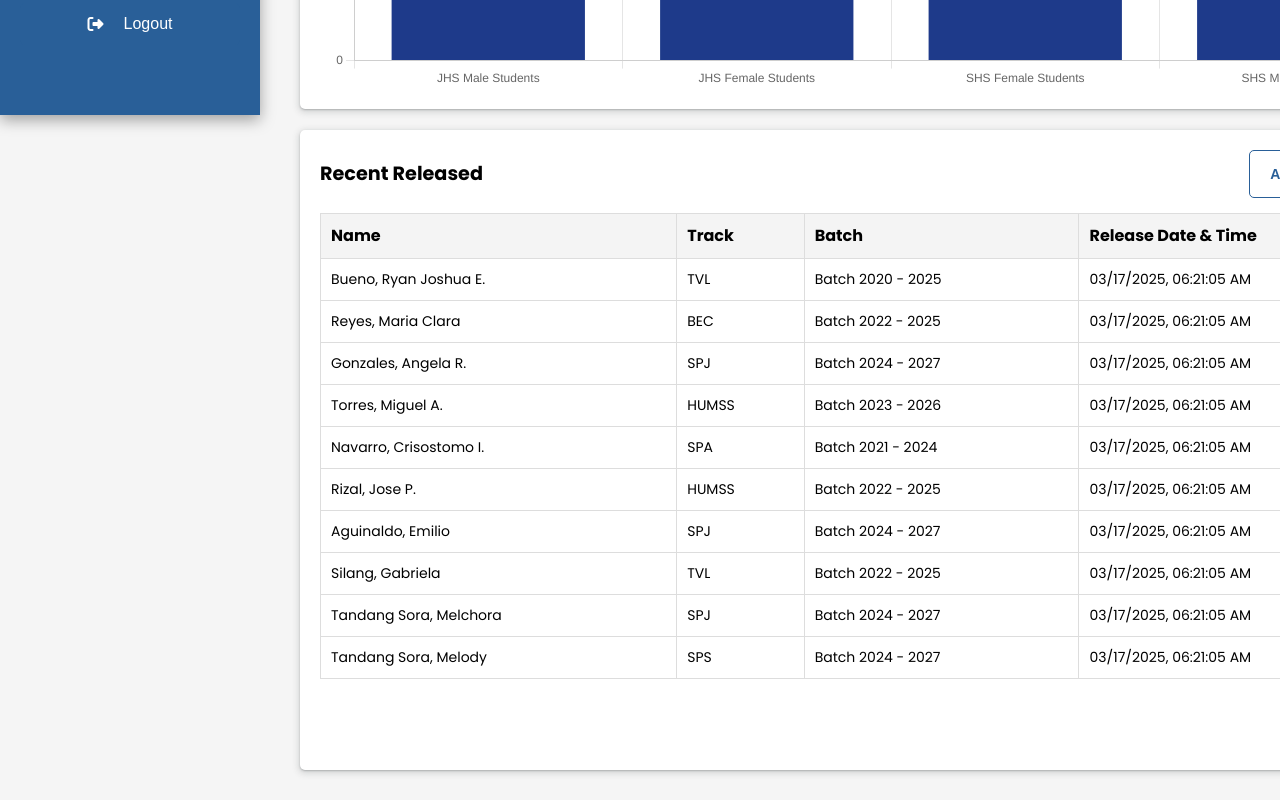
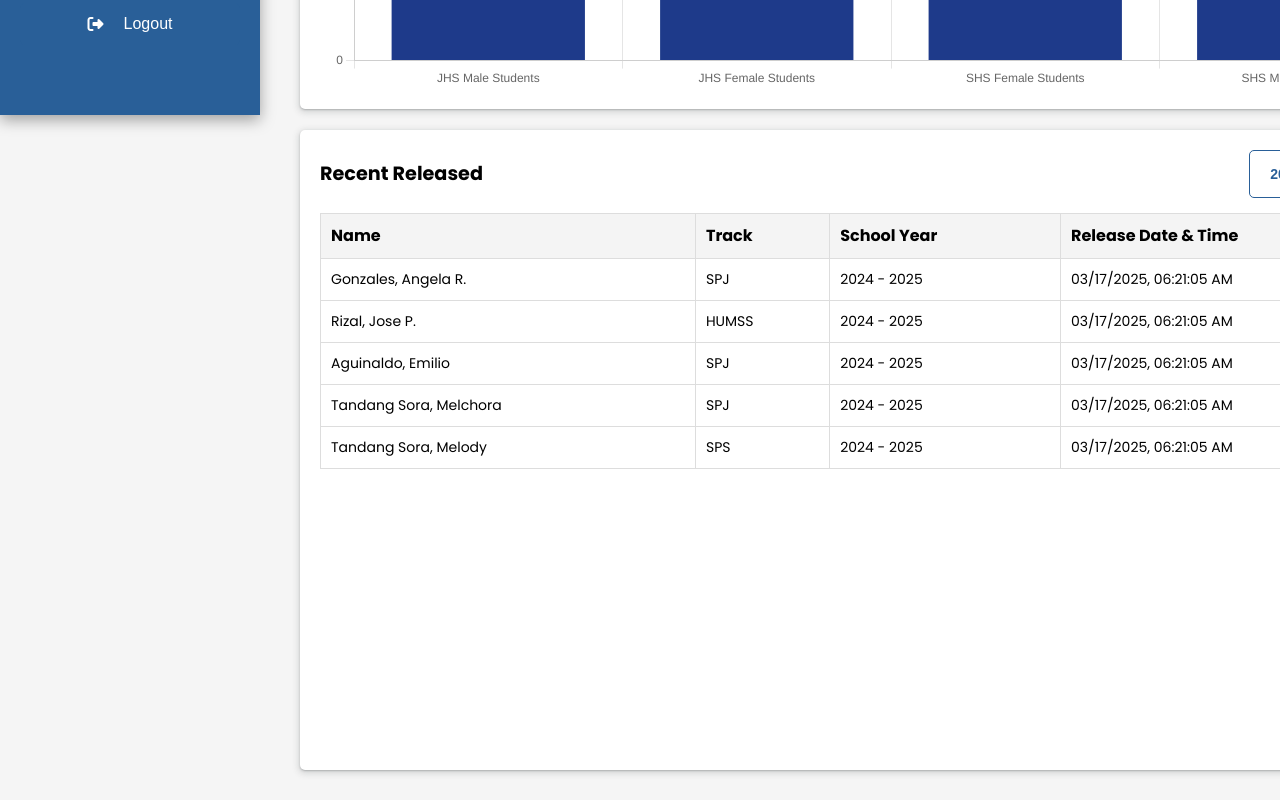
Before and after one commit to meljuuu/acadbase, a Vue app: page /dashboard in a window 1280 px wide. Shown: the part 725-1525 px from the top of the page. Built offline with nearby package versions, Linux system fonts and the light colour scheme.

Commit message:
batch-sy, not-applicable, approved-revised-review,

```diff
--- a/src/components/Dropdown.vue
+++ b/src/components/Dropdown.vue
@@ -1,6 +1,5 @@
 <template>
   <div class="dropdown-container">
-    <!-- DD Curriculum -->
     <select
       v-if="showCurriculum"
       v-model="selectedCurriculum"
@@ -13,7 +12,6 @@
       </option>
     </select>
 
-    <!-- DD Year-->
     <select
       v-if="showYear"
       v-model="selectedYear"
@@ -78,8 +76,15 @@ const props = defineProps({
   showType: { type: Boolean, default: false },
 });
 
-const curriculums = ["JHS Grade 10", "SHS Grade 11", "SHS Grade 12"];
-const years = ["2023", "2024", "2025"];
+const curriculums = [
+  "JHS Grade 7",
+  "JHS Grade 8",
+  "JHS Grade 9",
+  "JHS Grade 10",
+  "SHS Grade 11",
+  "SHS Grade 12"
+];
+const years = ["2024 - 2025", "2023 - 2024", "2022 - 2023"];
 const batchs = ["All", "S.Y 2020 - 2021", "S.Y 2021 - 2022", "S.Y 2022 - 2023", "S.Y 2023 - 2024", "S.Y 2024 - 2025"];
 const tracks = ["All", "TVL - IEM", "HUMSS", "SPJ", "SPA", "BEC"];
 const types = [".csv", ".pdf"];
--- a/src/views/Dashboard.vue
+++ b/src/views/Dashboard.vue
@@ -54,8 +54,8 @@
               <div class="filter-container-recent-added">
                 <select v-model="selectedSYRecentAdded" id="recentAddedFilter">
                   <option value="">All</option>
-                  <option v-for="batch in uniqueSYsRecentAdded" :key="batch" :value="batch">
-                    {{ batch }}
+                  <option v-for="school_year in uniqueSYsRecentAdded" :key="school_year" :value="school_year">
+                    {{ school_year }}
                   </option>
                 </select>
               </div>
@@ -83,7 +83,7 @@
             <div class="filter-container">
               <select v-model="selectedSY" id="syFilter">
                 <option value="">All</option>
-                <option v-for="batch in uniqueSYs" :key="batch" :value="batch">{{ batch }}</option>
+                <option v-for="school_year in uniqueSYs" :key="school_year" :value="school_year">{{ school_year }}</option>
               </select>
             </div>
           </div>
@@ -94,7 +94,7 @@
                 <!-- <th>#</th> -->
                 <th>Name</th>
                 <th>Track</th>
-                <th>Batch</th>
+                <th>School Year</th>
                 <th>Release Date & Time</th>
 
               </tr>
@@ -104,7 +104,7 @@
                 <!-- <td>{{ index + 1 }}</td> -->
                 <td>{{ student.name }}</td>
                 <td>{{ student.track }}</td>
-                <td>{{ student.batch }}</td>
+                <td>{{ student.school_year }}</td>
                 <td>{{ formatDate(student.releaseDate) }}</td>
 
               </tr>
@@ -169,38 +169,53 @@ export default {
   },
   data() {
     return {
-      selectedCurriculum: "JHS Grade 10",
-      selectedSY: "",
+      selectedCurriculum: "JHS Grade 7",
+      selectedSY: "2024 - 2025",
       currentPage: 1,
       itemsPerPage: 10,
-      selectedSYRecentAdded: "",
+      selectedSYRecentAdded: "2024 - 2025",
       studentsRecentAdded: [
-        { name: "John Doe", track: "TVL-ICT", batch: "2024", level: "SHS" },
-        { name: "Jane Smith", track: "HUMSS", batch: "2023", level: "SHS" },
-        { name: "Michael Johnson", track: "SPJ", batch: "2025", level: "SHS" },
-        { name: "Emily Davis", track: "BEC", batch: "2024", level: "JHS" },
-        { name: "Daniel Martinez", track: "TVL-HE", batch: "2026", level: "SHS" },
-        { name: "Sophia Garcia", track: "SPA", batch: "2025", level: "SHS" },
-        { name: "Christopher Wilson", track: "STEM", batch: "2024", level: "SHS" },
-        { name: "Olivia Brown", track: "ABM", batch: "2026", level: "SHS" },
-        { name: "Matthew Taylor", track: "BEC", batch: "2027", level: "JHS" },
-        { name: "Isabella Anderson", track: "GAS", batch: "2026", level: "SHS" }
+        { name: "John Doe", track: "TVL-ICT", school_year: "2023 - 2024", level: "SHS" },
+        { name: "Jane Smith", track: "HUMSS", school_year: "2023 - 2024", level: "SHS" },
+        { name: "Michael Johnson", track: "SPJ", school_year: "2024 - 2025", level: "SHS" },
+        { name: "Emily Davis", track: "BEC", school_year: "2024 - 2025", level: "JHS" },
+        { name: "Daniel Martinez", track: "TVL-HE", school_year: "2025 - 2026", level: "SHS" },
+        { name: "Sophia Garcia", track: "SPA", school_year: "2024 - 2025", level: "SHS" },
+        { name: "Christopher Wilson", track: "STEM", school_year: "2023 - 2024", level: "SHS" },
+        { name: "Olivia Brown", track: "ABM", school_year: "2022 - 2023", level: "SHS" },
+        { name: "Matthew Taylor", track: "BEC", school_year: "2021 - 2022", level: "JHS" },
+        { name: "Isabella Anderson", track: "GAS", school_year: "2021 - 2022", level: "SHS" }
       ],
       students: [
-        { lrn: "202110048", name: "Bueno, Ryan Joshua E.", track: "TVL", batch: "Batch 2020 - 2025", curriculum: "Senior High School", processor: "Galileo Galilei", status: "Released", releaseDate: new Date() },
-        { lrn: "202110050", name: "Reyes, Maria Clara", track: "BEC", batch: "Batch 2022 - 2025", curriculum: "JHS Grade 10", processor: "Albert Einstein", status: "Released", releaseDate: new Date() },
-        { lrn: "202110052", name: "Gonzales, Angela R.", track: "SPJ", batch: "Batch 2024 - 2027", curriculum: "SHS Grade 11", processor: "Marie Curie", status: "Released", releaseDate: new Date() },
-        { lrn: "202110054", name: "Torres, Miguel A.", track: "HUMSS", batch: "Batch 2023 - 2026", curriculum: "SHS Grade 12", processor: "Isaac Newton", status: "Released", releaseDate: new Date() },
-        { lrn: "202110056", name: "Navarro, Crisostomo I.", track: "SPA", batch: "Batch 2021 - 2024", curriculum: "Senior High School", processor: "Nikola Tesla", status: "Released", releaseDate: new Date() },
-        { lrn: "202110058", name: "Rizal, Jose P.", track: "HUMSS", batch: "Batch 2022 - 2025", curriculum: "Senior High School", processor: "Galileo Galilei", status: "Released", releaseDate: new Date() },
-        { lrn: "202110061", name: "Aguinaldo, Emilio", track: "SPJ", batch: "Batch 2024 - 2027", curriculum: "Senior High School", processor: "Nikola Tesla", status: "Released", releaseDate: new Date() },
-        { lrn: "202110064", name: "Silang, Gabriela", track: "TVL", batch: "Batch 2022 - 2025", curriculum: "JHS Grade 10", processor: "Isaac Newton", status: "Released", releaseDate: new Date() },
-        { lrn: "202110066", name: "Tandang Sora, Melchora", track: "SPJ", batch: "Batch 2024 - 2027", curriculum: "Senior High School", processor: "Nikola Tesla", status: "Released", releaseDate: new Date() },
-        { lrn: "202110067", name: "Tandang Sora, Melody", track: "SPS", batch: "Batch 2024 - 2027", curriculum: "Senior High School", processor: "Nikola Tesla", status: "Released", releaseDate: new Date() },
+        { lrn: "202110048", name: "Bueno, Ryan Joshua E.", track: "TVL", school_year: "2020 - 2021", curriculum: "Senior High School", processor: "Galileo Galilei", status: "Released", releaseDate: new Date() },
+        { lrn: "202110050", name: "Reyes, Maria Clara", track: "BEC", school_year: "2022 - 2023", curriculum: "JHS Grade 10", processor: "Albert Einstein", status: "Released", releaseDate: new Date() },
+        { lrn: "202110052", name: "Gonzales, Angela R.", track: "SPJ", school_year: "2024 - 2025", curriculum: "SHS Grade 11", processor: "Marie Curie", status: "Released", releaseDate: new Date() },
+        { lrn: "202110054", name: "Torres, Miguel A.", track: "HUMSS", school_year: "2025 - 2026", curriculum: "SHS Grade 12", processor: "Isaac Newton", status: "Released", releaseDate: new Date() },
+        { lrn: "202110056", name: "Navarro, Crisostomo I.", track: "SPA", school_year: "2021 - 2022", curriculum: "Senior High School", processor: "Nikola Tesla", status: "Released", releaseDate: new Date() },
+        { lrn: "202110058", name: "Rizal, Jose P.", track: "HUMSS", school_year: "2024 - 2025", curriculum: "Senior High School", processor: "Galileo Galilei", status: "Released", releaseDate: new Date() },
+        { lrn: "202110061", name: "Aguinaldo, Emilio", track: "SPJ", school_year: "2024 - 2025", curriculum: "Senior High School", processor: "Nikola Tesla", status: "Released", releaseDate: new Date() },
+        { lrn: "202110064", name: "Silang, Gabriela", track: "TVL", school_year: "2022 - 2023", curriculum: "JHS Grade 10", processor: "Isaac Newton", status: "Released", releaseDate: new Date() },
+        { lrn: "202110066", name: "Tandang Sora, Melchora", track: "SPJ", school_year: "2024 - 2025", curriculum: "Senior High School", processor: "Nikola Tesla", status: "Released", releaseDate: new Date() },
+        { lrn: "202110067", name: "Tandang Sora, Melody", track: "SPS", school_year: "2024 - 2025", curriculum: "Senior High School", processor: "Nikola Tesla", status: "Released", releaseDate: new Date() },
       ],
       selectedCurriculum: null,
       selectedYear: null,
       studentStats: {
+        "JHS Grade 7": [
+          { label: "SPJ Students", count: 300 },
+          { label: "BEC Students", count: 300 },
+          { label: "SPA Students", count: 300 },
+        ],
+        "JHS Grade 8": [
+          { label: "SPJ Students", count: 300 },
+          { label: "BEC Students", count: 300 },
+          { label: "SPA Students", count: 300 },
+        ],
+        "JHS Grade 9": [
+          { label: "SPJ Students", count: 300 },
+          { label: "BEC Students", count: 300 },
+          { label: "SPA Students", count: 300 },
+        ],
         "JHS Grade 10": [
           { label: "SPJ Students", count: 300 },
           { label: "BEC Students", count: 300 },
@@ -215,7 +230,8 @@ export default {
           { label: "TVL - IEM Grade 12 Students", count: 300 },
         ],
       },
-      selectedYearDocs: "2023 - 2024",
+
+      selectedYearDocs: "2024 - 2025",
       years: ["2022 - 2023", "2023 - 2024", "2024 - 2025"],
       data: {
         "2023 - 2024": { releasedDocs: 3003, seniorHigh: 10000, juniorHigh: 10000 },
@@ -228,7 +244,7 @@ export default {
     releasedStudents() {
       let filtered = this.students;
       if (this.selectedSY) {
-        filtered = filtered.filter(student => student.batch === this.selectedSY);
+        filtered = filtered.filter(student => student.school_year === this.selectedSY);
       }
       const start = (this.currentPage - 1) * this.itemsPerPage;
       return filtered.slice(start, start + this.itemsPerPage);
@@ -237,25 +253,25 @@ export default {
         return Math.ceil(this.releasedStudents.length / this.itemsPerPage);
       },
       uniqueSYs() {
-        return [...new Set(this.students.map(student => student.batch))];
+        return [...new Set(this.students.map(student => student.school_year))];
       },
       filteredStats() {
         return this.selectedCurriculum ? this.studentStats[this.selectedCurriculum] || [] : [];
       },
-      getUniqueBatches() {
-      return [...new Set(this.students.map(student => student.batch))];
+      getUniqueschool_yeares() {
+      return [...new Set(this.students.map(student => student.school_year))];
       },
       filteredStudents() {
         return this.selectedSY
-          ? this.students.filter(student => student.batch === this.selectedSY)
+          ? this.students.filter(student => student.school_year === this.selectedSY)
           : this.students;
       },
       uniqueSYsRecentAdded() {
-        return [...new Set(this.studentsRecentAdded.map(student => student.batch))];
+        return [...new Set(this.studentsRecentAdded.map(student => student.school_year))];
       },
       filteredRecentAddedStudents() {
         return this.selectedSYRecentAdded
-          ? this.studentsRecentAdded.filter(student => student.batch === this.selectedSYRecentAdded)
+          ? this.studentsRecentAdded.filter(student => student.school_year === this.selectedSYRecentAdded)
           : this.studentsRecentAdded;
       },
       filteredData() {
--- a/src/views/History.vue
+++ b/src/views/History.vue
@@ -109,7 +109,7 @@ export default {
           batch: "S.Y 2020 - 2021",
           curriculum: "Senior High School",
           processor: "Galileo Galilei",
-          status: "Released",
+          status: "Not-Applicable",
         },
         {
           lrn: "202110049",
@@ -118,7 +118,7 @@ export default {
           batch: "S.Y 2021 - 2022",
           curriculum: "Senior High School",
           processor: "Isaac Newton",
-          status: "Pending",
+          status: "Review",
         },
         {
           lrn: "202110050",
@@ -127,7 +127,7 @@ export default {
           batch: "S.Y 2020 - 2021",
           curriculum: "JHS Grade 10",
           processor: "Albert Einstein",
-          status: "Released",
+          status: "Not-Applicable",
         },
         {
           lrn: "202110051",
@@ -136,7 +136,7 @@ export default {
           batch: "S.Y 2022 - 2023",
           curriculum: "SHS Grade 12",
           processor: "Nikola Tesla",
-          status: "Processing",
+          status: "Revised",
         },
         {
           lrn: "202110052",
@@ -145,7 +145,7 @@ export default {
           batch: "S.Y 2023 - 2024",
           curriculum: "SHS Grade 11",
           processor: "Marie Curie",
-          status: "Released",
+          status: "Approved",
         },
         {
           lrn: "202110053",
@@ -154,7 +154,7 @@ export default {
           batch: "S.Y 2024 - 2025",
           curriculum: "Senior High School",
           processor: "Galileo Galilei",
-          status: "Pending",
+          status: "Review",
         },
         {
           lrn: "202110054",
@@ -163,7 +163,7 @@ export default {
           batch: "S.Y 2021 - 2022",
           curriculum: "SHS Grade 12",
           processor: "Isaac Newton",
-          status: "Released",
+          status: "Not-Applicable",
         },
         {
           lrn: "202110055",
@@ -172,7 +172,7 @@ export default {
           batch: "S.Y 2020 - 2021",
           curriculum: "JHS Grade 10",
           processor: "Albert Einstein",
-          status: "Processing",
+          status: "Revised",
         },
         {
           lrn: "202110056",
@@ -181,7 +181,7 @@ export default {
           batch: "S.Y 2022 - 2023",
           curriculum: "Senior High School",
           processor: "Nikola Tesla",
-          status: "Released",
+          status: "Approved",
         },
         {
           lrn: "202110057",
@@ -190,7 +190,7 @@ export default {
           batch: "S.Y 2023 - 2024",
           curriculum: "SHS Grade 11",
           processor: "Marie Curie",
-          status: "Pending",
+          status: "Review",
         },
         {
           lrn: "202110058",
@@ -199,7 +199,7 @@ export default {
           batch: "S.Y 2020 - 2021",
           curriculum: "Senior High School",
           processor: "Galileo Galilei",
-          status: "Released",
+          status: "Approved",
         },
         {
           lrn: "202110059",
@@ -208,7 +208,7 @@ export default {
           batch: "S.Y 2021 - 2022",
           curriculum: "SHS Grade 12",
           processor: "Isaac Newton",
-          status: "Processing",
+          status: "Revised",
         },
         {
           lrn: "202110060",
@@ -217,7 +217,7 @@ export default {
           batch: "S.Y 2022 - 2023",
           curriculum: "JHS Grade 10",
           processor: "Albert Einstein",
-          status: "Pending",
+          status: "Review",
         },
         {
           lrn: "202110061",
@@ -226,7 +226,7 @@ export default {
           batch: "S.Y 2023 - 2024",
           curriculum: "Senior High School",
           processor: "Nikola Tesla",
-          status: "Released",
+          status: "Approved",
         },
         {
           lrn: "202110062",
@@ -235,7 +235,7 @@ export default {
           batch: "S.Y 2024 - 2025",
           curriculum: "SHS Grade 12",
           processor: "Marie Curie",
-          status: "Pending",
+          status: "Review",
         },
         {
           lrn: "202110063",
@@ -244,7 +244,7 @@ export default {
           batch: "S.Y 2021 - 2022",
           curriculum: "Senior High School",
           processor: "Galileo Galilei",
-          status: "Processing",
+          status: "Revised",
         },
         {
           lrn: "202110064",
@@ -253,7 +253,7 @@ export default {
           batch: "S.Y 2020 - 2021",
           curriculum: "JHS Grade 10",
           processor: "Isaac Newton",
-          status: "Released",
+          status: "Approved",
         },
         {
           lrn: "202110065",
@@ -262,7 +262,7 @@ export default {
           batch: "S.Y 2022 - 2023",
           curriculum: "SHS Grade 11",
           processor: "Albert Einstein",
-          status: "Pending",
+          status: "Review",
         },
         {
           lrn: "202110066",
@@ -271,7 +271,7 @@ export default {
           batch: "S.Y 2023 - 2024",
           curriculum: "Senior High School",
           processor: "Nikola Tesla",
-          status: "Released",
+          status: "Approved",
         },
         {
           lrn: "202110067",
@@ -280,7 +280,7 @@ export default {
           batch: "S.Y 2023 - 2024",
           curriculum: "Senior High School",
           processor: "Nikola Tesla",
-          status: "Released",
+          status: "Approved",
         },
       ],
       currentPage: 1,
@@ -563,14 +563,14 @@ tr:hover {
   display: inline-block;
 }
 
-.status.released {
+.status.approved {
   background: #0c5a48;
   color: white;
   padding: 5px 20px;
   border-radius: 5px;
   font-size: 12px;
 }
-.status.pending {
+.status.review {
   background-color: #fbdf5a;
   color: white;
   padding: 5px 20px;
@@ -578,8 +578,16 @@ tr:hover {
   font-size: 12px;
 }
 
-.status.processing {
+.status.revised {
   background-color: #b32113;
+  color: white;
+  padding: 5px 20px;
+  border-radius: 5px;
+  font-size: 12px;
+}
+
+.status.not-applicable {
+  background-color: #7e7a79;
   color: white;
   padding: 5px 20px;
   border-radius: 5px;
--- a/src/views/Masterlist.vue
+++ b/src/views/Masterlist.vue
@@ -46,7 +46,7 @@
             <th>STUDENT NAME</th>
             <th>ACADEMIC TRACK</th>
             <th>CURRICULUM</th>
-            <th>S.Y. BATCH</th>
+            <th>SCHOOL YEAR</th>
             <th>STATUS</th>
           </tr>
         </thead>
@@ -127,7 +127,7 @@ export default {
           track: "TVL - IEM",
           batch: "S.Y 2020 - 2021",
           curriculum: "Senior High School",
-          status: "Released",
+          status: "Approved",
         },
         {
           lrn: "202110049",
@@ -135,7 +135,7 @@ export default {
           track: "HUMSS",
           batch: "S.Y 2021 - 2022",
           curriculum: "Senior High School",
-          status: "Pending",
+          status: "Review",
         },
         {
           lrn: "202110050",
@@ -143,7 +143,7 @@ export default {
           track: "BEC",
           batch: "S.Y 2022 - 2023",
           curriculum: "JHS Grade 10",
-          status: "Released",
+          status: "Not-Applicable",
         },
         {
           lrn: "202110051",
@@ -151,7 +151,7 @@ export default {
           track: "SPA",
           batch: "S.Y 2023 - 2024",
           curriculum: "SHS Grade 12",
-          status: "Processing",
+          status: "Revised",
         },
         {
           lrn: "202110052",
@@ -159,7 +159,7 @@ export default {
           track: "SPJ",
           batch: "S.Y 2024 - 2025",
           curriculum: "SHS Grade 11",
-          status: "Released",
+          status: "Approved",
         },
         {
           lrn: "202110053",
@@ -167,7 +167,7 @@ export default {
           track: "TVL",
           batch: "S.Y 2020 - 2021",
           curriculum: "Senior High School",
-          status: "Pending",
+          status: "Review",
         },
         {
           lrn: "202110054",
@@ -175,7 +175,7 @@ export default {
           track: "HUMSS",
           batch: "S.Y 2021 - 2022",
           curriculum: "SHS Grade 12",
-          status: "Released",
+          status: "Not-Applicable",
         },
         {
           lrn: "202110055",
@@ -183,7 +183,7 @@ export default {
           track: "BEC",
           batch: "S.Y 2022 - 2023",
           curriculum: "JHS Grade 10",
-          status: "Processing",
+          status: "Revised",
         },
         {
           lrn: "202110056",
@@ -191,7 +191,7 @@ export default {
           track: "SPA",
           batch: "S.Y 2023 - 2024",
           curriculum: "Senior High School",
-          status: "Released",
+          status: "Approved",
         },
         {
           lrn: "202110048",
@@ -199,7 +199,7 @@ export default {
           track: "TVL - IEM",
           batch: "S.Y 2020 - 2021",
           curriculum: "Senior High School",
-          status: "Released",
+          status: "Not-Applicable",
         },
         {
           lrn: "202110049",
@@ -207,7 +207,7 @@ export default {
           track: "HUMSS",
           batch: "S.Y 2021 - 2022",
           curriculum: "Senior High School",
-          status: "Pending",
+          status: "Review",
         },
         {
           lrn: "202110050",
@@ -215,7 +215,7 @@ export default {
           track: "BEC",
           batch: "S.Y 2022 - 2023",
           curriculum: "JHS Grade 10",
-          status: "Released",
+          status: "Approved",
         },
         {
           lrn: "202110051",
@@ -223,7 +223,7 @@ export default {
           track: "SPA",
           batch: "S.Y 2023 - 2024",
           curriculum: "SHS Grade 12",
-          status: "Processing",
+          status: "Revised",
         },
         {
           lrn: "202110052",
@@ -231,7 +231,7 @@ export default {
           track: "SPJ",
           batch: "S.Y 2024 - 2025",
           curriculum: "SHS Grade 11",
-          status: "Released",
+          status: "Approved",
         },
         {
           lrn: "202110053",
@@ -239,7 +239,7 @@ export default {
           track: "TVL",
           batch: "S.Y 2020 - 2021",
           curriculum: "Senior High School",
-          status: "Pending",
+          status: "Review",
         },
         {
           lrn: "202110054",
@@ -247,7 +247,7 @@ export default {
           track: "HUMSS",
           batch: "S.Y 2021 - 2022",
           curriculum: "SHS Grade 12",
-          status: "Released",
+          status: "Approved",
         },
         {
           lrn: "202110055",
@@ -255,7 +255,7 @@ export default {
           track: "BEC",
           batch: "S.Y 2022 - 2023",
           curriculum: "JHS Grade 10",
-          status: "Processing",
+          status: "Revised",
         },
         {
           lrn: "202110056",
@@ -263,7 +263,7 @@ export default {
           track: "SPA",
           batch: "S.Y 2023 - 2024",
           curriculum: "Senior High School",
-          status: "Released",
+          status: "Approved",
         },
       ],
       currentPage: 1,
@@ -450,14 +450,14 @@ tr:hover {
   display: inline-block;
 }
 
-.status.released {
+.status.approved {
   background: #0c5a48;
   color: white;
   padding: 5px 20px;
   border-radius: 5px;
   font-size: 12px;
 }
-.status.pending {
+.status.review {
   background-color: #fbdf5a;
   color: white;
   padding: 5px 20px;
@@ -465,8 +465,16 @@ tr:hover {
   font-size: 12px;
 }
 
-.status.processing {
+.status.revised {
   background-color: #b32113;
+  color: white;
+  padding: 5px 20px;
+  border-radius: 5px;
+  font-size: 12px;
+}
+
+.status.not-applicable {
+  background-color: #7e7a79;
   color: white;
   padding: 5px 20px;
   border-radius: 5px;
```
